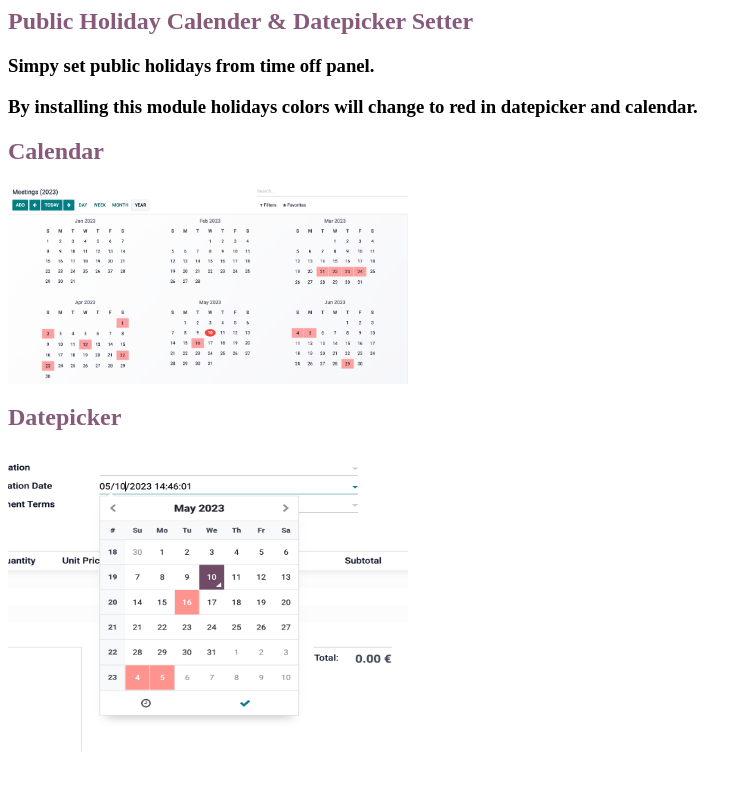
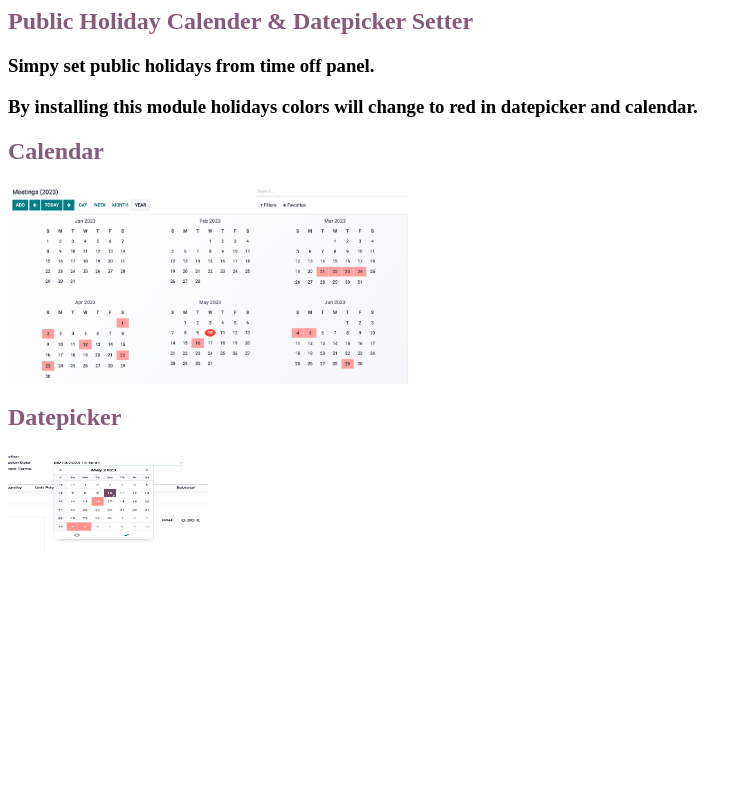
Before and after one commit to Arianshh/publicholiday_calendar_datepicker, a plain HTML site: page publicholiday_calendar_datepicker/static/description/index.html in a window 1280 px wide. Shown: the whole page, without its empty margins (0-752 px from the left). Drawn offline with Linux system fonts and the light colour scheme.

Commit message:
Update example screenshot

```diff
--- a/publicholiday_calendar_datepicker/static/description/index.html
+++ b/publicholiday_calendar_datepicker/static/description/index.html
@@ -10,7 +10,7 @@
         </div>
         <div class="oe_demo oe_picture oe_screenshot">
             <h2 class="oe_slogan" style="color:#875A7B;">Datepicker</h2>
-            <img src="datepicker.png" class="img-fluid d-block mx-auto" width="400" height="300"/>
+            <img src="datepicker.png" class="img-fluid d-block mx-auto" width="200" height="100"/>
         </div>
     </div>
 </section>
```
